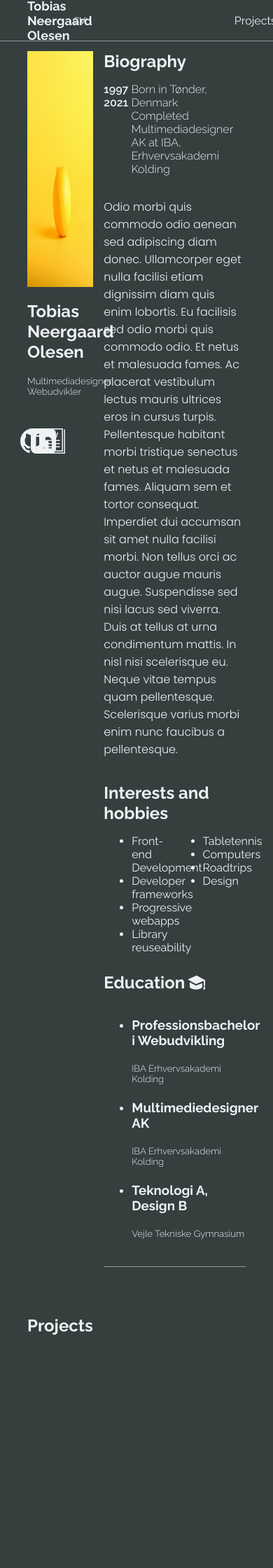
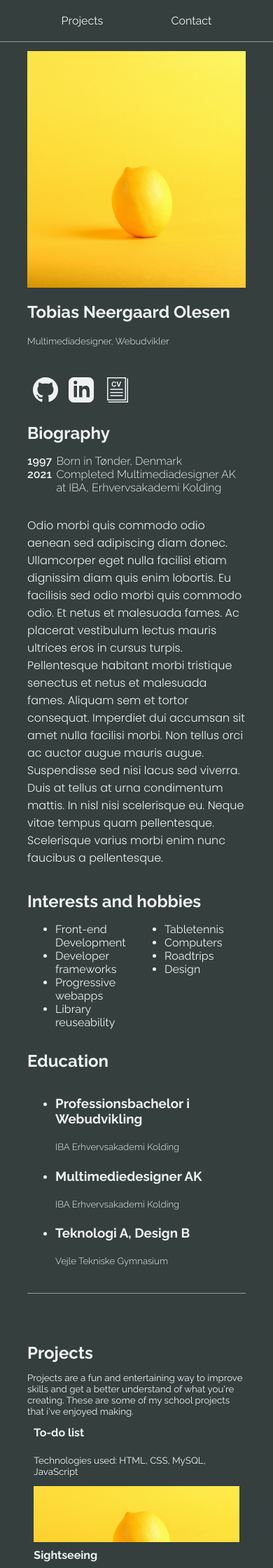
Before and after one commit to toby044/something, a PHP site: page / in a window 390 px wide; the page is wider, and only the part inside the window is pictured. Shown: the top 2240 px of that part at 70% size. Run offline with PHP 8.4, Linux system fonts and the light colour scheme.

Commit message:
Styling and projects

```diff
--- a/css/index.css
+++ b/css/index.css
@@ -23,7 +23,10 @@ html,
 body {
   padding: 0;
   margin: 0;
+  width: 100%;
+  height: 100%;
 }
+
 
 main {
   padding-top: 5%;
@@ -109,7 +112,7 @@ main {
 /* index.php */
 .main-container {
   width: 100%;
-  height: 100%;
+  /* height: 100%; */
   min-height: 93vh;
   background: var(--darkgreen);
   padding: 3.5% 10%;
@@ -148,7 +151,7 @@ main {
 }
 
 .social-link:hover {
-  transform:scale(1.2);
+  transform: scale(1.2);
 }
 
 .social-link a {
@@ -178,12 +181,12 @@ main {
 }
 
 .biography-dates-fat {
-  padding-left:0;
+  padding-left: 0;
   font-weight: 600;
 }
 
 .biography-dates-slim {
-  padding-left:2%;
+  padding-left: 2%;
   font-weight: 300;
 }
 
@@ -210,8 +213,9 @@ main {
 }
 
 /* Projects */
+
 #projects-hop {
-  width:100%;
+  width: 100%;
   height: 5vh;
   background: var(--darkgreen);
 }
@@ -220,24 +224,61 @@ main {
   width: 100%;
   background: var(--darkgreen);
   color: var(--white);
-  height: 90vh;
+  /* min-height: 90vh; */
   padding: 3.5% 10%;
+  justify-content: space-between;
 }
 
 .projects-container-left {
   width: 30%;
+    /* border-right: 0.5px solid rgba(239, 241, 243, 0.5); */
 }
-.projects-container-left h2{
-  margin:0;
+
+.projects-container-left h2 {
+  margin: 0;
 }
 
 .projects-container-right {
   width: 65%;
+  flex-wrap: wrap;
 }
 
+/* Individual project containers */
+
+.project-container {
+  width: 50%;
+  height: 300px;
+  padding: 0% 3% 3% 3%;
+  align-items: flex-start;
+  justify-content: space-between;
+}
+
+.projects-container p {
+  font-size: smaller;
+}
+
+.projects-container h4 {
+  margin-top: 0;
+}
+
+.project-container-text {
+  width: 40%;
+}
+
+.project-container a {
+  width: 55%;
+  height: auto;
+  overflow: hidden;
+  display: flex;
+  align-items: center;
+}
+
+.project-container img {
+  height: auto;
+  width: 100%;
+}
 
 /* Footer */
-
 footer {
   height: auto;
   border-top: 0.5px solid rgba(239, 241, 243, 0.5);
@@ -252,10 +293,85 @@ footer h5 {
 }
 
 
+/* Responsive mobile */
+@media only screen and (max-width: 768px) {
+  .header {
+    position: static;
+    flex-direction: column;
+    height: auto;
+    padding-top: 1%;
+    padding-bottom: 1%;
+  }
 
+  .name-wrap {
+    width: 100%;
+  }
 
+  .header ul {
+    justify-content: space-around;
+  }
 
+  .header .name-wrap-width {
+    display: none;
+  }
 
+  .header .cv-link {
+    display: none;
+  }
+
+  .nav-link-list {
+    width: 100%;
+    padding:0;
+  }
+
+  .main-container {
+    flex-direction: column;
+  }
+
+  .main-container {
+    width: 100%;
+  }
+
+  .main-container-left {
+    width: 100%;
+  }
+
+  .main-container-right {
+    width: 100%;
+  }
+
+  .projects-container {
+    flex-direction: column;
+    width: 100%;
+  }
+
+  .projects-container-left {
+    width: 100%;
+  }
+
+  .projects-container-right {
+    width: 100%;
+    flex-direction: column;
+  }
+
+  .project-container {
+    width: 100%;
+    flex-direction: column;
+  }
+
+  .project-container-text {
+    width: 100%;
+  }
+  .project-container a {
+    width: 100%;
+  }
+}
+
+@media only screen and (max-width: 992px){
+  .project-container {
+    height: 175px;
+  }
+}
 
 
 
--- a/index.php
+++ b/index.php
@@ -65,7 +65,6 @@ include('./modules/head.php');
       <!-- Education -->
       <div class="h2-container flex">
         <h2>Education</h2>
-        <img src="./img/icons/iconmonstr-education-1.svg">
       </div>
       <ul class="edu-list">
         <li class="edu-list-item">
@@ -87,8 +86,30 @@ include('./modules/head.php');
   <div class="projects-container flex" id="projects-container">
     <div class="projects-container-left">
       <h2>Projects</h2>
+      <p>Projects are a fun and entertaining way to improve skills and get a better understand of what you're creating. These are some of my school projects that i've enjoyed making.</p>
     </div>
-    <div class="projects-container-right">
+    <div class="projects-container-right flex">
+      <div class="project-container flex">
+        <div class="project-container-text">
+          <h4>To-do list</h4>
+          <p>Technologies used: HTML, CSS, MySQL, JavaScript</p>
+        </div>
+        <a href="./projects/todoproject/index.php"><img src="./img/profilepicture.jpeg"></a>
+      </div>
+      <div class="project-container flex">
+        <div class="project-container-text">
+          <h4>Sightseeing</h4>
+          <p>Technologies used: HTML, CSS, MySQL, JavaScript, curl</p>
+        </div>
+        <a href="./projects/todoproject/index.php"><img src="./img/profilepicture.jpeg"></a>
+      </div>
+      <div class="project-container flex">
+        <div class="project-container-text">
+          <h4>Sightseeing</h4>
+          <p>Technologies used: HTML, CSS, MySQL, JavaScript, curl</p>
+        </div>
+        <a href="./projects/todoproject/index.php"><img src="./img/profilepicture.jpeg"></a>
+      </div>
     </div>
   </div>
 
--- a/modules/header.php
+++ b/modules/header.php
@@ -1,7 +1,7 @@
 <header class="header flex sticky">
   <div class="name-wrap flex">
     <a href="#biography" class="name-wrap-width"><p class="name">Tobias Neergaard Olesen</p></a>
-    <a href="./cv/cv.pdf" class="effect-underline" target="_blank">CV</a>
+    <a href="./cv/cv.pdf" class="effect-underline cv-link" target="_blank">CV</a>
   </div>
   <?php
   include('nav.php');
```
Also changed, not shown: projects/todolist/index.php (added).
